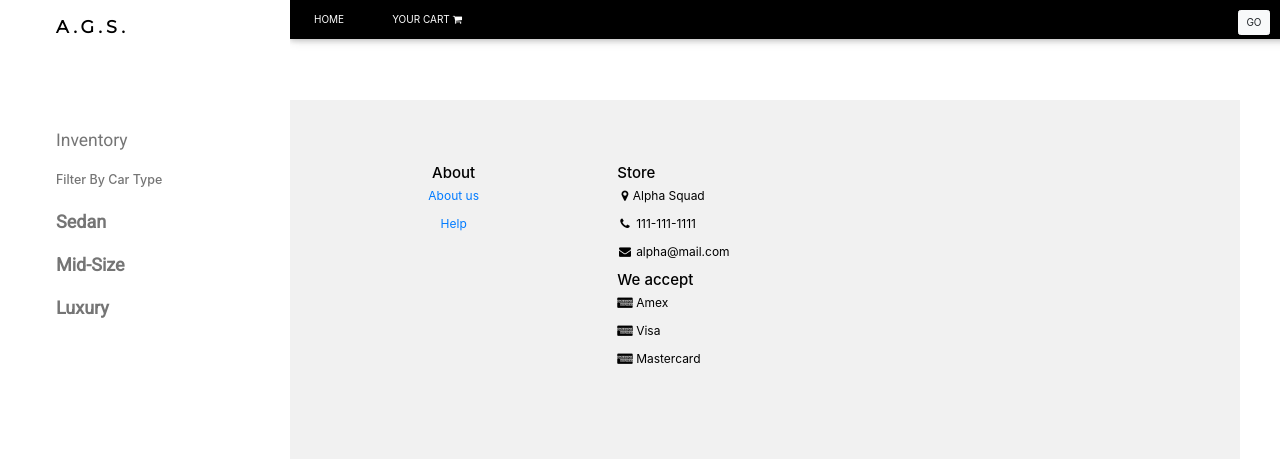
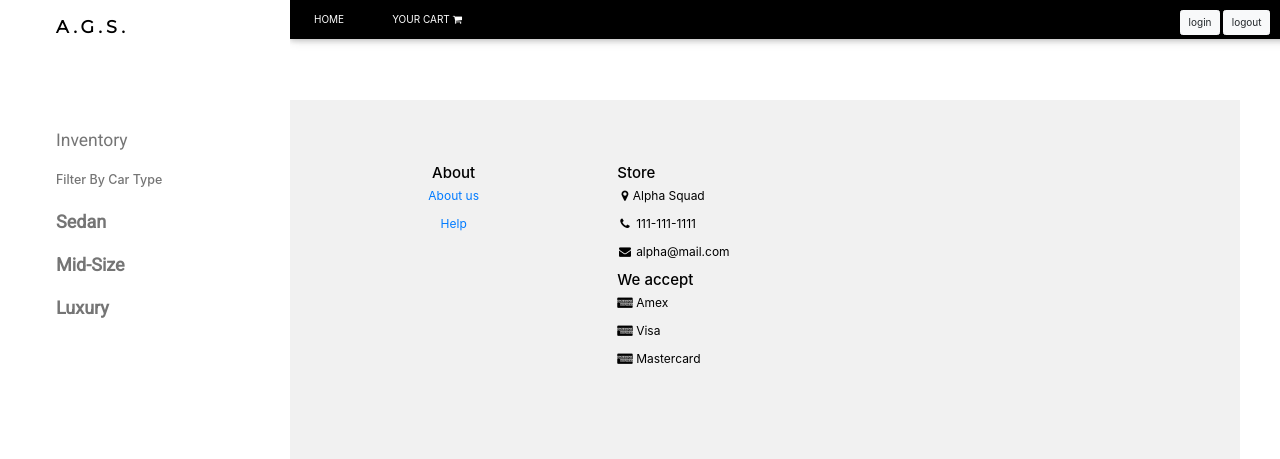
Before and after one commit to GregoryWiltshire/finalproject, a PHP site: page /inventory.php in a window 1280 px wide. Shown: the top 459 px of the page. Run offline with PHP 8.4, Linux system fonts and the light colour scheme; data that the repository does not hold is empty.

Commit message:
added more buttons

```diff
--- a/inventory.php
+++ b/inventory.php
@@ -22,10 +22,15 @@
 <style>
 .w3-sidebar a {font-family: "Roboto", sans-serif}
 body,h1,h2,h3,h4,h5,h6,.w3-wide {font-family: "Montserrat", sans-serif;}
-#goButton {
+#logoutButton {
   position: absolute;
   top: 10px;
   right: 300px;
+}
+#loginButton {
+  position: absolute;
+  top: 10px;
+  right: 350px;
 }
 </style>
 <body class="w3-content" style="max-width:1200px">
@@ -95,7 +100,10 @@ if ($_SERVER['REQUEST_METHOD'] == 'POST'){
   <div class="w3-bar w3-black w3-card">
     <a class="w3-bar-item w3-button w3-padding-large w3-hide-medium w3-hide-large w3-right" href="javascript:void(0)" onclick="myFunction()" title="Toggle Navigation Menu"><i class="fa fa-bars"></i></a>
     <form action="inventory.php" method="post">
-          <input type="submit" name="someAction" class="btn btn-light" value="GO" id="goButton"/>
+          <input type="submit" name="someAction" class="btn btn-light" value="logout" id="logoutButton"/>
+    </form>
+    <form action="inventory.php" method="post">
+          <input type="submit" name="someAction" class="btn btn-light" value="login" id="loginButton"/>
     </form>
     <a href="#" class="w3-bar-item w3-button w3-padding-large">HOME</a>
     <div class="w3-dropdown-hover w3-hide-small">
```
Also changed, not shown: index.php (+19 -3 lines).
